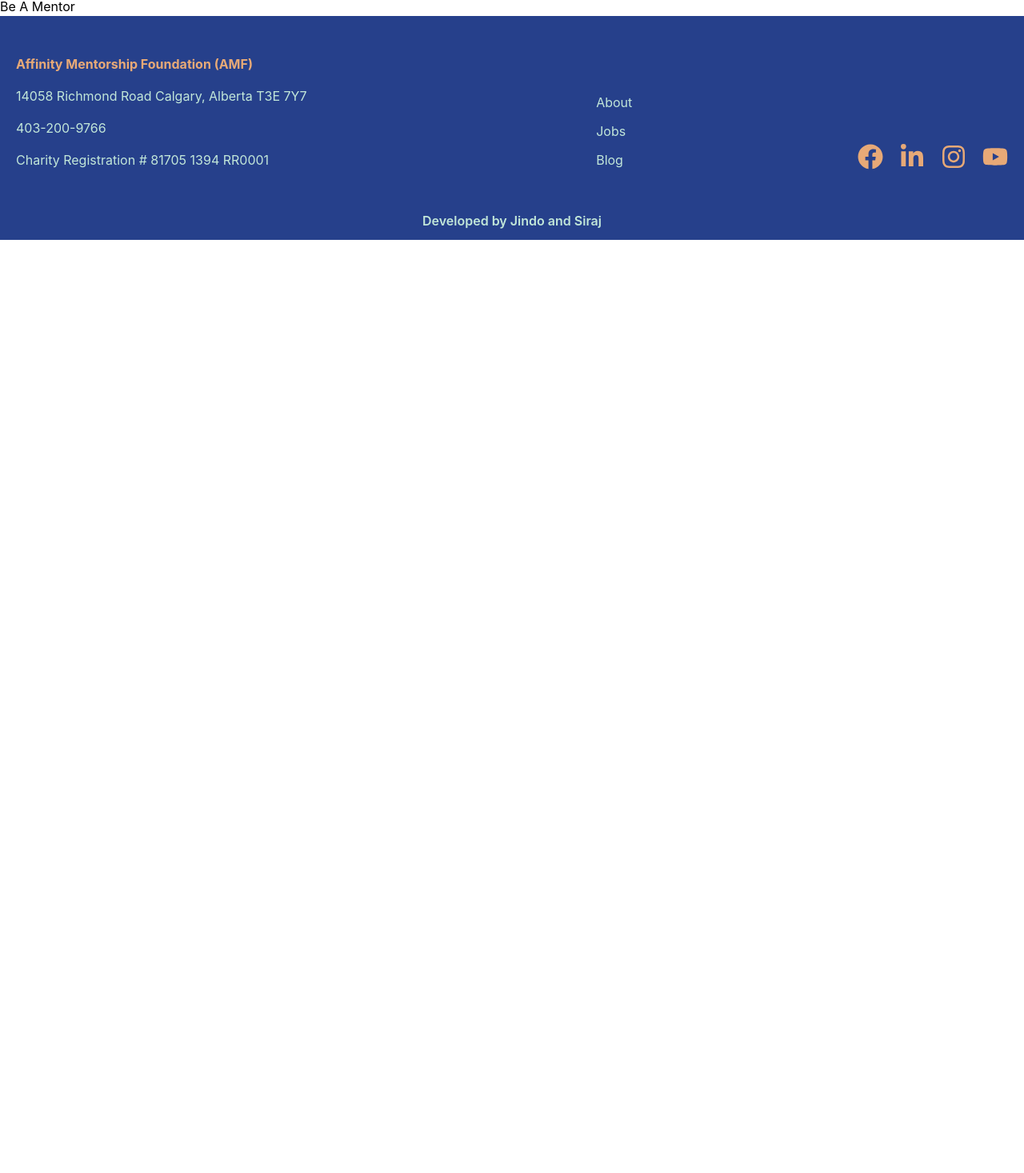
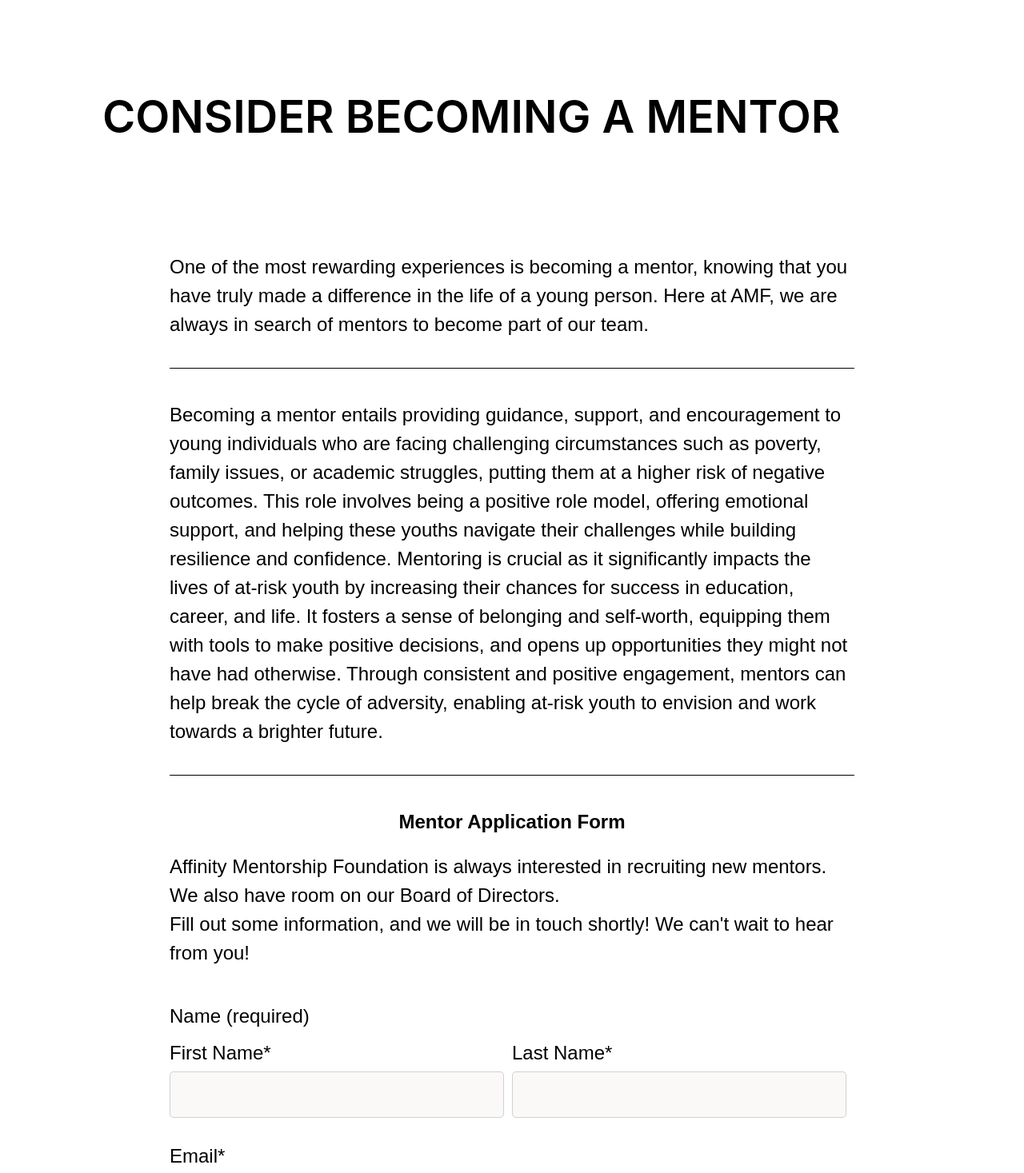
Before and after one commit to SJ-WJ/affinity-website-project, a React (Create React App) app in the folder my-app/: page /be-a-mentor in a window 1280 px wide. Shown: the part 244-1711 px from the top of the page at 80% size. Before the commit the page ends 800 px from the top, so only its background shows below. Built offline with nearby package versions, Linux system fonts and the light colour scheme.

Commit message:
feat(BeAMentor): Add BeAMentor component

```diff
--- /dev/null
+++ b/my-app/src/Components/Pages/GetInvolved/BeAMentor/BeAMentor.css
@@ -0,0 +1,146 @@
+:root {
+    --banner-height: 300px;
+}
+
+.banner-wrapper {
+    position: relative;
+}
+
+.banner-image {
+    position: relative;
+    width: 100%;
+    height: var(--banner-height);
+    background-image: white;
+}
+
+.banner-title {
+    text-transform: uppercase;
+    font-size: 3.5rem;
+    font-weight: 600;
+    position: absolute;
+    top: 50%;
+    left: 10%;
+    transform: translate(0, -50%);
+}
+
+.be-a-mentor-content {
+    max-width: 70%;
+    margin: 0 auto;
+    padding: 20px;
+    font-family: Arial, sans-serif;
+    font-size: x-large;
+}
+
+h2 {
+    font-size: 24px;
+    margin-bottom: 20px;
+    text-align: center;
+    font-weight: bold;
+}
+
+label {
+    display: block;
+    margin-bottom: 10px;
+}
+
+.input-container {
+    display: flex;
+    margin-bottom: 20px;
+}
+
+.input-container label {
+    flex: 1;
+}
+
+input[type="text"],
+input[type="email"],
+input[type="tel"],
+select,
+textarea {
+    width: calc(100% - 20px);
+    padding: 10px;
+    margin-bottom: 20px;
+    border: 1px solid rgba(200, 200, 200, 0.8);
+    border-radius: 5px;
+    box-sizing: border-box;
+    background-color: rgb(251, 248, 248);
+}
+
+.line-with-padding {
+    border-top: 1px solid #000;
+    padding-top: 20px;
+    padding-bottom: 20px;
+}
+
+form {
+    padding-top: 5%;
+    display: flex;
+    flex-direction: column;
+    justify-content: center;
+}
+
+.input-container {
+    display: flex;
+    flex-direction: column;
+}
+
+.checkbox-label {
+    margin-top: 10px;
+}
+
+.checkbox-container {
+    display: flex;
+    align-items: center;
+}
+
+.checkbox-container input[type="checkbox"] {
+    margin-right: 10px;
+}
+
+
+.radio-label {
+    margin-bottom: 10px;
+}
+
+.radio-container {
+    display: flex;
+    align-items: center;
+}
+
+.radio-container input[type="radio"] {
+    margin-right: 5px;
+}
+
+.name-input-container {
+    display: flex;
+    flex-direction: row;
+}
+.name-field {
+    width: 50%;
+    padding-right: 10px;
+    margin-bottom: 10px;
+}
+
+.name-field label {
+    display: block;
+    margin-bottom: 5px;
+}
+
+.name-field input[type="text"] {
+    width: 100%;
+    box-sizing: border-box;
+}
+
+button[type="submit"] {
+    width: calc(33.33% - 10px);
+    background-color: #52a9db;
+    border: none;
+    padding: 10px;
+    border-radius: 5px;
+    cursor: pointer;
+    margin: 0 auto;
+}
+
+button[type="submit"]:hover {
+    background-color: #1f61a7;
+}
--- a/my-app/src/Components/Pages/GetInvolved/BeAMentor/BeAMentor.tsx
+++ b/my-app/src/Components/Pages/GetInvolved/BeAMentor/BeAMentor.tsx
@@ -1,10 +1,96 @@
 import React from 'react';
+import "./BeAMentor.css";
 
 const BeAMentor: React.FC = () => {
     return (
         <div>
+            <div className="banner-wrapper">
+                <div className="banner-image">
+                    <div className="banner-title text-black">Consider Becoming a Mentor</div>
+                </div>
+            </div>
             <main className="be-a-mentor-content">
-                <h2>Be A Mentor</h2>
+                <p>One of the most rewarding experiences is becoming a mentor, knowing that you have truly made a difference in the life of a young person. Here at AMF, we are always in search of mentors to become part of our team.</p>
+                <br></br><div className="line-with-padding"></div>
+                <p>Becoming a mentor entails providing guidance, support, and encouragement to young individuals who are facing challenging circumstances such as poverty, family issues, or academic struggles, putting them at a higher risk of negative outcomes. This role involves being a positive role model, offering emotional support, and helping these youths navigate their challenges while building resilience and confidence. Mentoring is crucial as it significantly impacts the lives of at-risk youth by increasing their chances for success in education, career, and life. It fosters a sense of belonging and self-worth, equipping them with tools to make positive decisions, and opens up opportunities they might not have had otherwise. Through consistent and positive engagement, mentors can help break the cycle of adversity, enabling at-risk youth to envision and work towards a brighter future.</p>
+                <br></br><div className="line-with-padding"></div>
+                <h2>Mentor Application Form</h2>
+                <p>Affinity Mentorship Foundation is always interested in recruiting new mentors. We also have room on our Board of Directors.</p>
+                <p>Fill out some information, and we will be in touch shortly! We can't wait to hear from you!</p>
+                <form>
+                    <label>Name (required)</label>
+                    <div className="name-input-container">
+                        <div className="name-field">
+                            <label htmlFor="firstName">First Name<span>*</span></label>
+                            <input type="text" id="firstName" name="firstName" required />
+                        </div>
+                        <div className="name-field">
+                            <label htmlFor="lastName">Last Name<span>*</span></label>
+                            <input type="text" id="lastName" name="lastName" required />
+                        </div>
+                    </div>
+
+
+                    <label htmlFor="email">Email<span>*</span></label>
+                    <input type="email" id="email" name="email" required />
+                    <input type="checkbox" id="newsUpdates" name="newsUpdates" />
+                    <label htmlFor="addressLine1">Address Line 1<span>*</span></label>
+                    <input type="text" id="addressLine1" name="addressLine1" required />
+                    <label htmlFor="addressLine2">Address Line 2</label>
+                    <input type="text" id="addressLine2" name="addressLine2" />
+                    <label htmlFor="city">City<span>*</span></label>
+                    <input type="text" id="city" name="city" required />
+                    <label htmlFor="province">Province<span>*</span></label>
+                    <input type="text" id="province" name="province" required />
+                    <label htmlFor="postalCode">Postal Code<span>*</span></label>
+                    <input type="text" id="postalCode" name="postalCode" required />
+                    <label htmlFor="phoneContact1">Phone Contact #1</label>
+                    <input type="tel" id="phoneContact1" name="phoneContact1" />
+                    <label htmlFor="phoneContact2">Phone Contact #2</label>
+                    <input type="tel" id="phoneContact2" name="phoneContact2" />
+                    <div className="input-container">
+                        <label className="radio-label">Are you over the age of 20?<span>*</span></label>
+                        <div className="radio-container">
+                            <input type="radio" id="over20" name="ageGroup" value="over20" required />
+                            <label htmlFor="over20">Yes</label>
+                        </div>
+                        <div className="radio-container">
+                            <input type="radio" id="under20" name="ageGroup" value="under20" required />
+                            <label htmlFor="under20">No</label>
+                        </div>
+                    </div>
+
+                    <div className="input-container">
+                        <label className="checkbox-label">What services are you interested in?</label>
+                        <div className="checkbox-container">
+                            <input type="checkbox" id="mentor" name="services" value="mentor" />
+                            <label htmlFor="mentor">Mentor</label>
+                        </div>
+                        <div className="checkbox-container">
+                            <input type="checkbox" id="boardMember" name="services" value="boardMember" />
+                            <label htmlFor="boardMember">Board Member</label>
+                        </div>
+                    </div>
+
+
+                    <label htmlFor="howHearAbout">How did you hear about AMF Youth Services Volunteering opportunities?<span>*</span></label>
+                    <select id="howHearAbout" name="howHearAbout" required>
+                        <option value="Select an option" selected>Select an option</option>
+                        <option value="radio">Radio</option>
+                        <option value="television">Television</option>
+                        <option value="newspaper">Newspaper</option>
+                        <option value="website">Website</option>
+                        <option value="socialMedia">Social Media</option>
+                        <option value="friendsFamilyVolunteer">Friends/Family/AMF Youth Services Volunteer</option>
+                        <option value="volunteerActionCenter">The Volunteer Action Center</option>
+                        <option value="newsletterBrochuresFlyers">AMF Youth Services Newsletter/Brochures/Flyers</option>
+                        <option value="other">Other</option>
+                    </select>
+                    <label htmlFor="commentsInfo">If you would like to add any other comments and/or more information (i.e. awards, hobbies etc.), please do so here.</label>
+                    <textarea id="commentsInfo" name="commentsInfo"></textarea>
+                    <button type="submit">Submit</button>
+                </form>
+
             </main>
         </div>
     );
```
